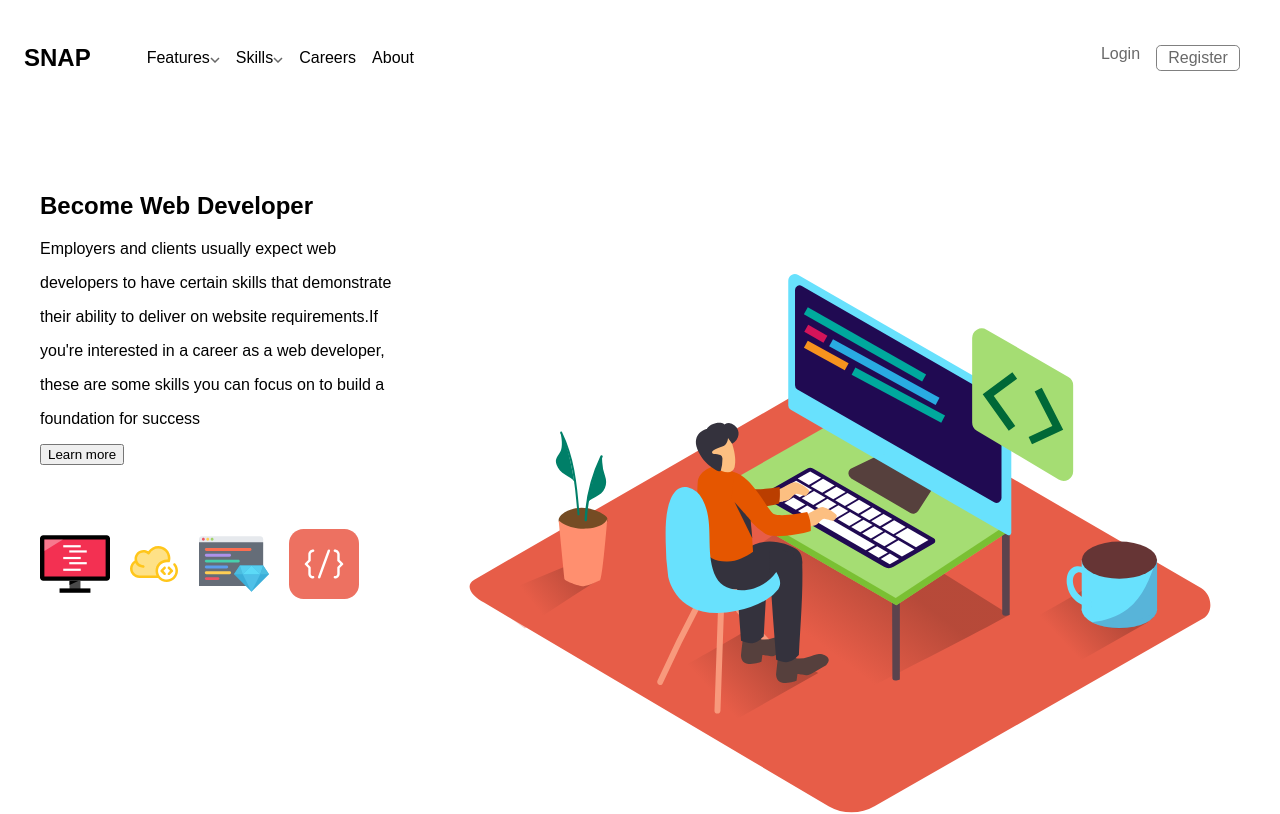
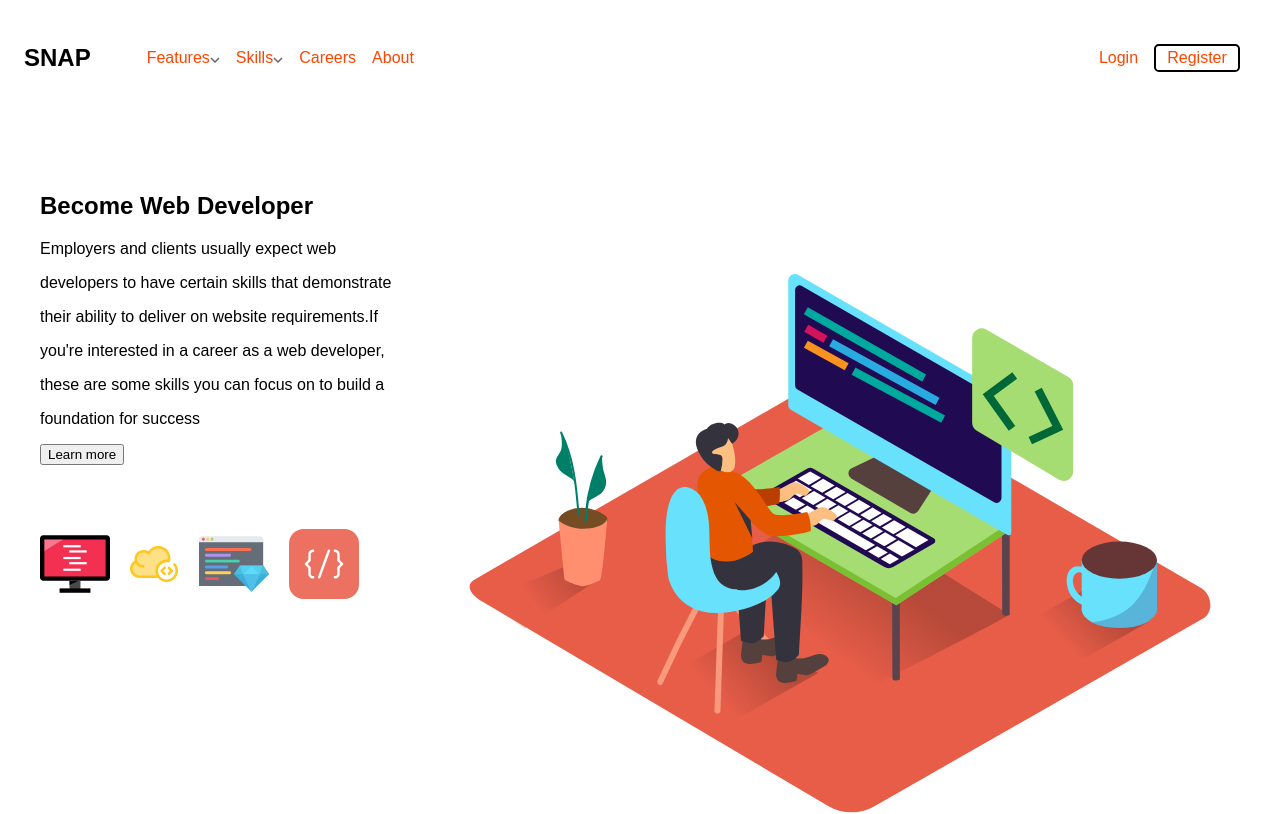
Before and after one commit to TheNovaxian/WEB-DEV-HW, a plain HTML site: page Index.html in a window 1280 px wide. Shown: the top 814 px of the page. Drawn offline with Linux system fonts and the light colour scheme.

Commit message:
Update style.css

```diff
--- a/style.css
+++ b/style.css
@@ -32,22 +32,24 @@ nav{
 .menu li{
     margin-right: 1rem;
     align-items: center;
+    color: orangered;
  }
 
 .m2{
     display: flex;
+    align-items: center;
 
 }
 
 
 .m2 li{
     margin-right: 1rem;
-    color: hsl(0, 0%, 41%);
     list-style: none;
+    color: orangered;
 }
 
 .m2 li:nth-last-child(1){
-    border: 1px solid gray;
+    border: 2px solid rgb(0, 0, 0);
     padding: 0.2rem 0.7rem;
     border-radius: 0.3rem;
 }
```
